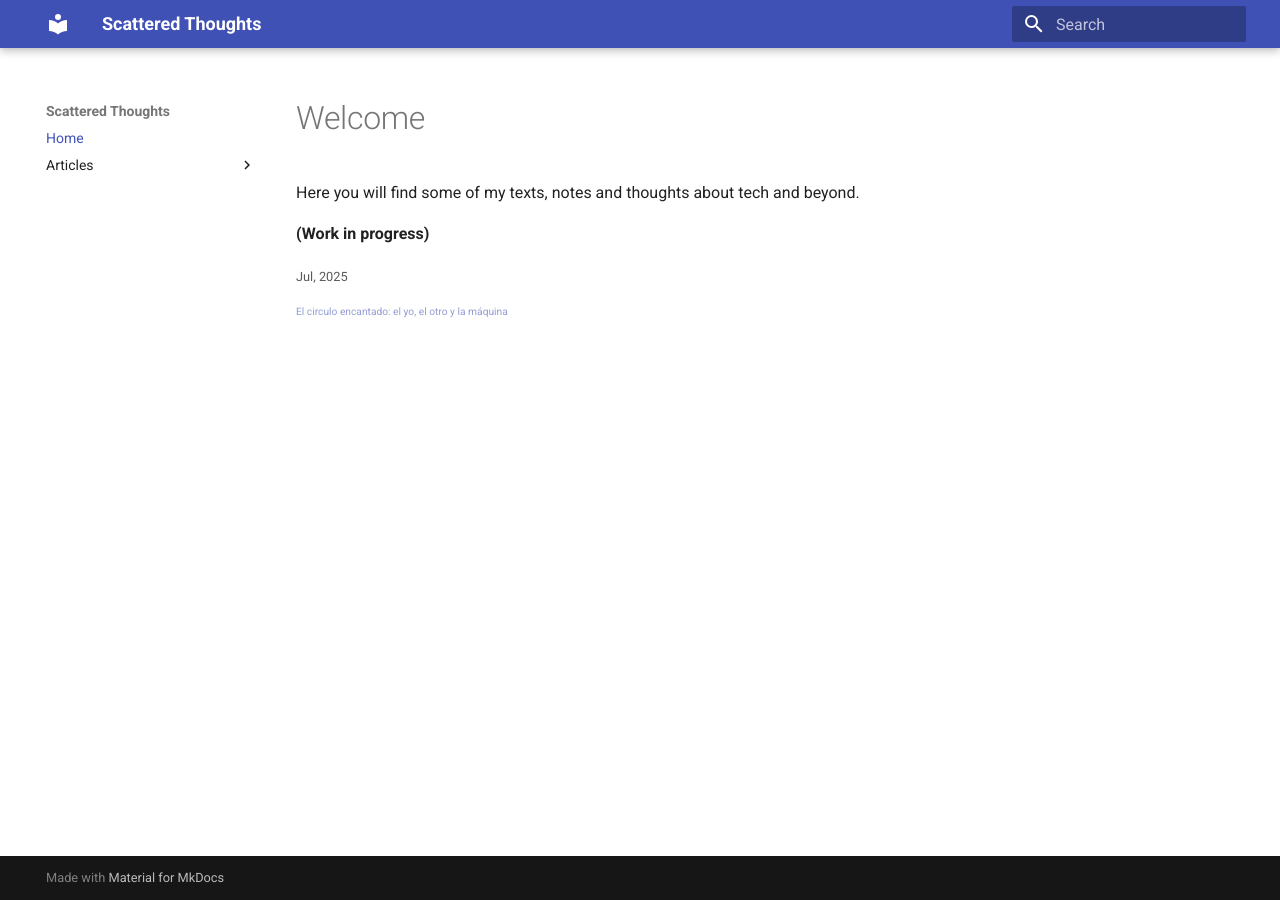
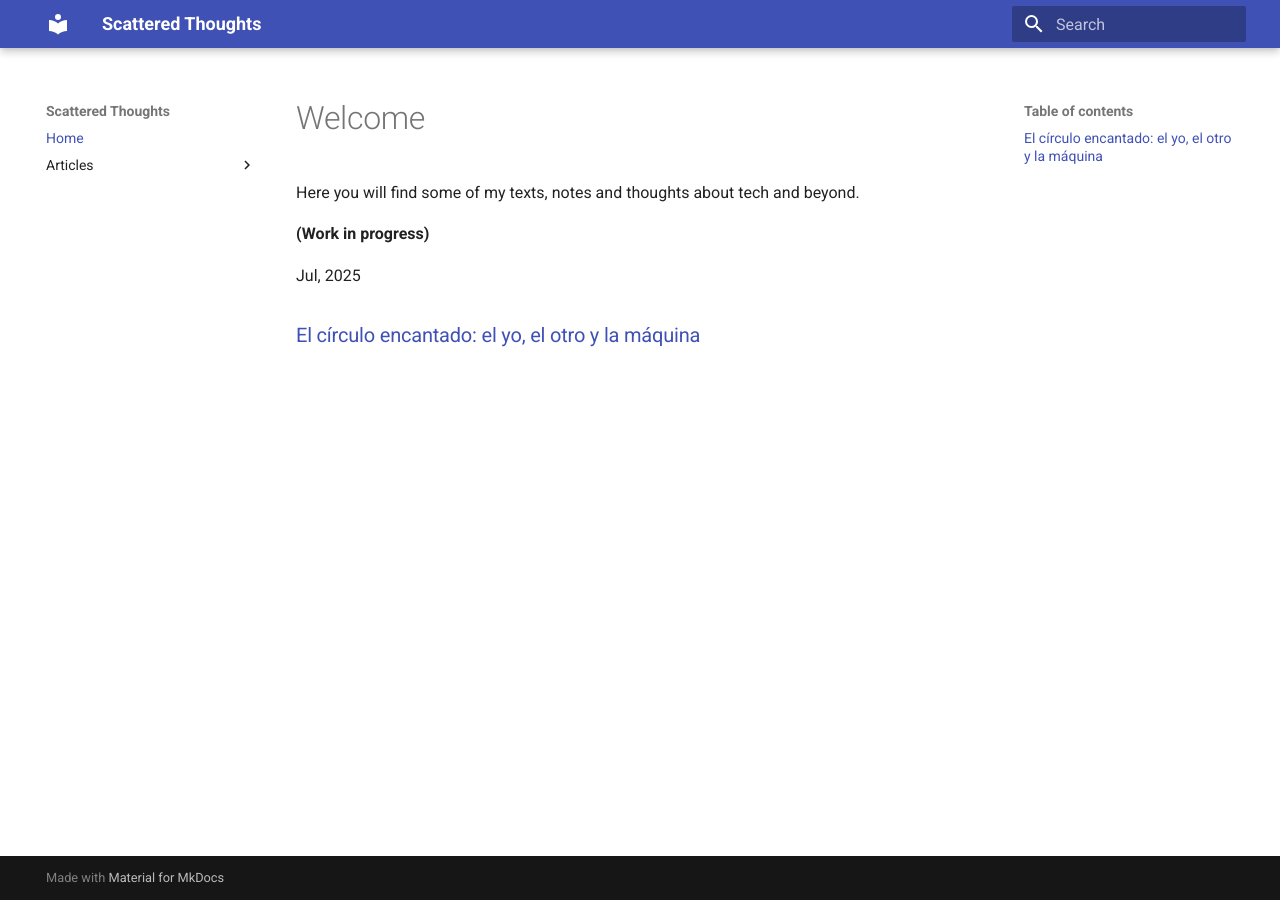
Before and after one commit to vale-f/Scattered-Thoughts, an MkDocs documentation site: the page built from docs/index.md, in a window 1280 px wide. Built offline with MkDocs 1.6.1 and Material for MkDocs 9.7.7, drawn with Linux system fonts in a browser that asks for light colours.

Commit message:
Small adjustments and fixes

```diff
--- a/docs/articles/circulo-encantado.md
+++ b/docs/articles/circulo-encantado.md
@@ -1 +1 @@
-# El circulo encantado: el yo, el otro y la máquina
+# El círculo encantado: el yo, el otro y la máquina
--- a/docs/index.md
+++ b/docs/index.md
@@ -4,6 +4,5 @@ Here you will find some of my texts, notes and thoughts about tech and beyond.
 **(Work in progress)**
 
 
-<small>Jul, 2025<small>
-
-[El circulo encantado: el yo, el otro y la máquina](articles/circulo-encantado.md)
+Jul, 2025
+###[El círculo encantado: el yo, el otro y la máquina](articles/circulo-encantado.md)
```
